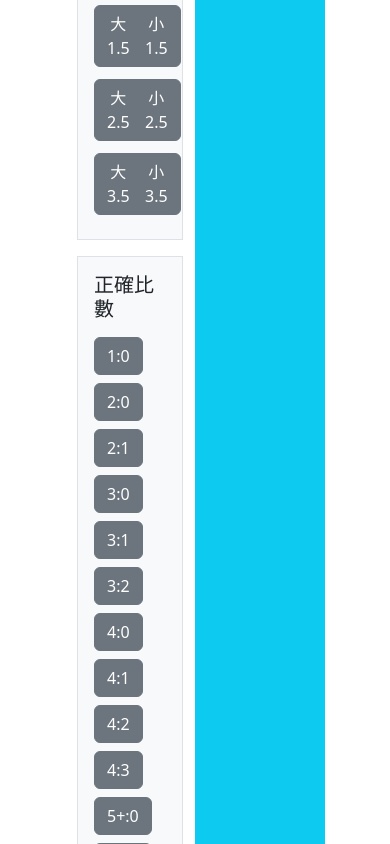
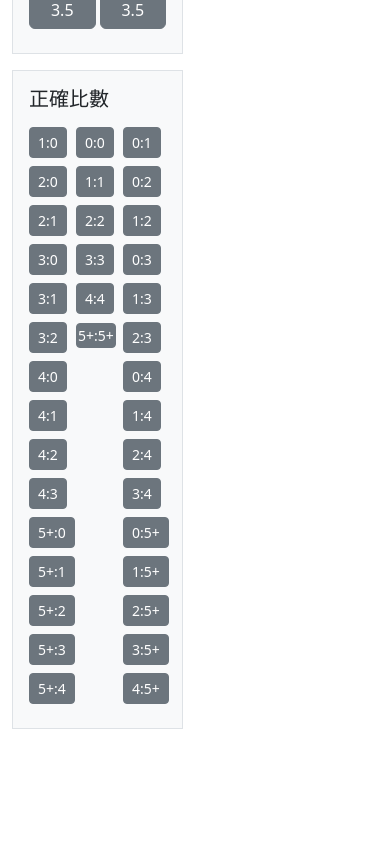
Before and after one commit to EasonLiu0913/twSportLotteryCal, a React (Create React App) app: page / in a window 390 px wide. Shown: the part 1480-2324 px from the top of the page. After the commit the page ends 2225 px from the top, so only its background shows below. Built offline with nearby package versions, Linux system fonts and the light colour scheme.

Commit message:
fix layout

```diff
--- a/src/App.css
+++ b/src/App.css
@@ -36,3 +36,16 @@
     transform: rotate(360deg);
   }
 }
+
+@media screen and (max-width:768px) {
+  button.btn-small{
+    --bs-btn-padding-y: 0.25rem;
+    --bs-btn-padding-x: 0.5rem;
+    --bs-btn-font-size: 0.875rem;
+    --bs-btn-border-radius: 0.25rem;
+  }
+
+  button.small-padding{
+    padding: 1px;
+  }
+}
--- a/src/App.js
+++ b/src/App.js
@@ -320,29 +320,29 @@ function App() {
     }
 
     function handleBetRateChange(e) {
-        console.log('handleBetRateChange e', e.target.value);
+        // console.log('handleBetRateChange e', e.target.value);
 
         // console.log('handleBetRateChange e', e.target.dataset.betId);
-        console.log('e.target.dataset.value', e.target.dataset.value);
+        // console.log('e.target.dataset.value', e.target.dataset.value);
 
         if (e.target.dataset.target === 'delete') {
             const originalData = { ...betResultObj };
             delete originalData[e.target.dataset.betId];
 
-            console.log('originalData', originalData);
-            setBetResultObj(originalData);
+            // console.log('originalData', originalData);
+            // setBetResultObj(originalData);
         } else {
             const newValue = e.target.value
                 ? e.target.value
                 : +e.target.dataset.value === 1
                 ? 0
                 : 1;
-            console.log('handleBetRateChange  newValue', newValue);
+            // console.log('handleBetRateChange  newValue', newValue);
             const originalData = { ...betResultObj };
             originalData[e.target.dataset.betId][e.target.dataset.target] =
                 newValue;
 
-            console.log('originalData', originalData);
+            // console.log('originalData', originalData);
             setBetResultObj(originalData);
         }
     }
@@ -371,8 +371,8 @@ function App() {
                             ))}
                     </div>
                 </div>
-                <div className="row">
-                    <div className="col-4 offset-2">
+                <div className="row align-items-start">
+                    <div className="col-6 col-md-4 offset-md-2">
                         {/* 不讓分 */}
                         <div className="border p-3 bg-light mb-3">
                             <h5 className="bet-title">不讓分</h5>
@@ -725,10 +725,10 @@ function App() {
                         <div className="border p-3 bg-light my-3">
                             <h5 className="bet-title">正確比數</h5>
                             <div className="row justify-content-between g-1">
-                                <div className="col-auto">
+                                <div className="col-4">
                                     <div className="my-2">
                                         <button
-                                            className="btn btn-secondary "
+                                            className="btn btn-secondary btn-small"
                                             data-bet-title="正確比數"
                                             data-bet-id="70"
                                             onClick={handleClickBetBtn}
@@ -739,7 +739,7 @@ function App() {
 
                                     <div className="my-2">
                                         <button
-                                            className="btn btn-secondary "
+                                            className="btn btn-secondary btn-small "
                                             data-bet-title="正確比數"
                                             data-bet-id="71"
                                             onClick={handleClickBetBtn}
@@ -750,7 +750,7 @@ function App() {
 
                                     <div className="my-2">
                                         <button
-                                            className="btn btn-secondary "
+                                            className="btn btn-secondary btn-small "
                                             data-bet-title="正確比數"
                                             data-bet-id="72"
                                             onClick={handleClickBetBtn}
@@ -761,7 +761,7 @@ function App() {
 
                                     <div className="my-2">
                                         <button
-                                            className="btn btn-secondary "
+                                            className="btn btn-secondary btn-small "
                                             data-bet-title="正確比數"
                                             data-bet-id="73"
                                             onClick={handleClickBetBtn}
@@ -772,7 +772,7 @@ function App() {
 
                                     <div className="my-2">
                                         <button
-                                            className="btn btn-secondary "
+                                            className="btn btn-secondary btn-small "
                                             data-bet-title="正確比數"
                                             data-bet-id="74"
                                             onClick={handleClickBetBtn}
@@ -783,7 +783,7 @@ function App() {
 
                                     <div className="my-2">
                                         <button
-                                            className="btn btn-secondary "
+                                            className="btn btn-secondary btn-small "
                                             data-bet-title="正確比數"
                                             data-bet-id="75"
                                             onClick={handleClickBetBtn}
@@ -794,7 +794,7 @@ function App() {
 
                                     <div className="my-2">
                                         <button
-                                            className="btn btn-secondary "
+                                            className="btn btn-secondary btn-small "
                                             data-bet-title="正確比數"
                                             data-bet-id="76"
                                             onClick={handleClickBetBtn}
@@ -805,7 +805,7 @@ function App() {
 
                                     <div className="my-2">
                                         <button
-                                            className="btn btn-secondary "
+                                            className="btn btn-secondary btn-small "
                                             data-bet-title="正確比數"
                                             data-bet-id="77"
                                             onClick={handleClickBetBtn}
@@ -816,7 +816,7 @@ function App() {
 
                                     <div className="my-2">
                                         <button
-                                            className="btn btn-secondary "
+                                            className="btn btn-secondary btn-small "
                                             data-bet-title="正確比數"
                                             data-bet-id="78"
                                             onClick={handleClickBetBtn}
@@ -827,7 +827,7 @@ function App() {
 
                                     <div className="my-2">
                                         <button
-                                            className="btn btn-secondary "
+                                            className="btn btn-secondary btn-small "
                                             data-bet-title="正確比數"
                                             data-bet-id="79"
                                             onClick={handleClickBetBtn}
@@ -838,7 +838,7 @@ function App() {
 
                                     <div className="my-2">
                                         <button
-                                            className="btn btn-secondary "
+                                            className="btn btn-secondary btn-small "
                                             data-bet-title="正確比數"
                                             data-bet-id="80"
                                             onClick={handleClickBetBtn}
@@ -849,7 +849,7 @@ function App() {
 
                                     <div className="my-2">
                                         <button
-                                            className="btn btn-secondary "
+                                            className="btn btn-secondary btn-small "
                                             data-bet-title="正確比數"
                                             data-bet-id="81"
                                             onClick={handleClickBetBtn}
@@ -860,7 +860,7 @@ function App() {
 
                                     <div className="my-2">
                                         <button
-                                            className="btn btn-secondary "
+                                            className="btn btn-secondary btn-small "
                                             data-bet-title="正確比數"
                                             data-bet-id="82"
                                             onClick={handleClickBetBtn}
@@ -871,7 +871,7 @@ function App() {
 
                                     <div className="my-2">
                                         <button
-                                            className="btn btn-secondary "
+                                            className="btn btn-secondary btn-small "
                                             data-bet-title="正確比數"
                                             data-bet-id="83"
                                             onClick={handleClickBetBtn}
@@ -882,7 +882,7 @@ function App() {
 
                                     <div className="my-2">
                                         <button
-                                            className="btn btn-secondary "
+                                            className="btn btn-secondary btn-small "
                                             data-bet-title="正確比數"
                                             data-bet-id="84"
                                             onClick={handleClickBetBtn}
@@ -892,10 +892,10 @@ function App() {
                                     </div>
                                 </div>
 
-                                <div className="col-auto">
+                                <div className="col-4">
                                     <div className="my-2">
                                         <button
-                                            className="btn btn-secondary "
+                                            className="btn btn-secondary btn-small "
                                             data-bet-title="正確比數"
                                             data-bet-id="85"
                                             onClick={handleClickBetBtn}
@@ -905,7 +905,7 @@ function App() {
                                     </div>
                                     <div className="my-2">
                                         <button
-                                            className="btn btn-secondary "
+                                            className="btn btn-secondary btn-small "
                                             data-bet-title="正確比數"
                                             data-bet-id="86"
                                             onClick={handleClickBetBtn}
@@ -915,7 +915,7 @@ function App() {
                                     </div>
                                     <div className="my-2">
                                         <button
-                                            className="btn btn-secondary "
+                                            className="btn btn-secondary btn-small "
                                             data-bet-title="正確比數"
                                             data-bet-id="87"
                                             onClick={handleClickBetBtn}
@@ -925,7 +925,7 @@ function App() {
                                     </div>
                                     <div className="my-2">
                                         <button
-                                            className="btn btn-secondary "
+                                            className="btn btn-secondary btn-small "
                                             data-bet-title="正確比數"
                                             data-bet-id="88"
                                             onClick={handleClickBetBtn}
@@ -935,7 +935,7 @@ function App() {
                                     </div>
                                     <div className="my-2">
                                         <button
-                                            className="btn btn-secondary "
+                                            className="btn btn-secondary btn-small "
                                             data-bet-title="正確比數"
                                             data-bet-id="89"
                                             onClick={handleClickBetBtn}
@@ -945,7 +945,7 @@ function App() {
                                     </div>
                                     <div className="my-2">
                                         <button
-                                            className="btn btn-secondary "
+                                            className="btn btn-secondary btn-small small-padding"
                                             data-bet-title="正確比數"
                                             data-bet-id="90"
                                             onClick={handleClickBetBtn}
@@ -955,10 +955,10 @@ function App() {
                                     </div>
                                 </div>
 
-                                <div className="col-auto">
+                                <div className="col-4">
                                     <div className="my-2">
                                         <button
-                                            className="btn btn-secondary "
+                                            className="btn btn-secondary btn-small "
                                             data-bet-title="正確比數"
                                             data-bet-id="91"
                                             onClick={handleClickBetBtn}
@@ -968,7 +968,7 @@ function App() {
                                     </div>
                                     <div className="my-2">
                                         <button
-                                            className="btn btn-secondary "
+                                            className="btn btn-secondary btn-small "
                                             data-bet-title="正確比數"
                                             data-bet-id="92"
                                             onClick={handleClickBetBtn}
@@ -978,7 +978,7 @@ function App() {
                                     </div>
                                     <div className="my-2">
                                         <button
-                                            className="btn btn-secondary "
+                                            className="btn btn-secondary btn-small "
                                             data-bet-title="正確比數"
                                             data-bet-id="93"
                                             onClick={handleClickBetBtn}
@@ -988,7 +988,7 @@ function App() {
                                     </div>
                                     <div className="my-2">
                                         <button
-                                            className="btn btn-secondary "
+                                            className="btn btn-secondary btn-small "
                                             data-bet-title="正確比數"
                                             data-bet-id="94"
                                             onClick={handleClickBetBtn}
@@ -998,7 +998,7 @@ function App() {
                                     </div>
                                     <div className="my-2">
                                         <button
-                                            className="btn btn-secondary "
+                                            className="btn btn-secondary btn-small "
                                             data-bet-title="正確比數"
                                             data-bet-id="95"
                                             onClick={handleClickBetBtn}
@@ -1008,7 +1008,7 @@ function App() {
                                     </div>
                                     <div className="my-2">
                                         <button
-                                            className="btn btn-secondary "
+                                            className="btn btn-secondary btn-small "
                                             data-bet-title="正確比數"
                                             data-bet-id="96"
                                             onClick={handleClickBetBtn}
@@ -1018,7 +1018,7 @@ function App() {
                                     </div>
                                     <div className="my-2">
                                         <button
-                                            className="btn btn-secondary "
+                                            className="btn btn-secondary btn-small "
                                             data-bet-title="正確比數"
                                             data-bet-id="97"
                                             onClick={handleClickBetBtn}
@@ -1028,7 +1028,7 @@ function App() {
                                     </div>
                                     <div className="my-2">
                                         <button
-                                            className="btn btn-secondary "
+                                            className="btn btn-secondary btn-small "
                                             data-bet-title="正確比數"
                                             data-bet-id="98"
                                             onClick={handleClickBetBtn}
@@ -1038,7 +1038,7 @@ function App() {
                                     </div>
                                     <div className="my-2">
                                         <button
-                                            className="btn btn-secondary "
+                                            className="btn btn-secondary btn-small "
                                             data-bet-title="正確比數"
                                             data-bet-id="99"
                                             onClick={handleClickBetBtn}
@@ -1048,7 +1048,7 @@ function App() {
                                     </div>
                                     <div className="my-2">
                                         <button
-                                            className="btn btn-secondary "
+                                            className="btn btn-secondary btn-small "
                                             data-bet-title="正確比數"
                                             data-bet-id="100"
                                             onClick={handleClickBetBtn}
@@ -1058,7 +1058,7 @@ function App() {
                                     </div>
                                     <div className="my-2">
                                         <button
-                                            className="btn btn-secondary "
+                                            className="btn btn-secondary btn-small "
                                             data-bet-title="正確比數"
                                             data-bet-id="101"
                                             onClick={handleClickBetBtn}
@@ -1068,7 +1068,7 @@ function App() {
                                     </div>
                                     <div className="my-2">
                                         <button
-                                            className="btn btn-secondary "
+                                            className="btn btn-secondary btn-small "
                                             data-bet-title="正確比數"
                                             data-bet-id="102"
                                             onClick={handleClickBetBtn}
@@ -1078,7 +1078,7 @@ function App() {
                                     </div>
                                     <div className="my-2">
                                         <button
-                                            className="btn btn-secondary "
+                                            className="btn btn-secondary btn-small "
                                             data-bet-title="正確比數"
                                             data-bet-id="103"
                                             onClick={handleClickBetBtn}
@@ -1088,7 +1088,7 @@ function App() {
                                     </div>
                                     <div className="my-2">
                                         <button
-                                            className="btn btn-secondary "
+                                            className="btn btn-secondary btn-small "
                                             data-bet-title="正確比數"
                                             data-bet-id="104"
                                             onClick={handleClickBetBtn}
@@ -1098,7 +1098,7 @@ function App() {
                                     </div>
                                     <div className="my-2">
                                         <button
-                                            className="btn btn-secondary "
+                                            className="btn btn-secondary btn-small "
                                             data-bet-title="正確比數"
                                             data-bet-id="105"
                                             onClick={handleClickBetBtn}
@@ -1111,7 +1111,10 @@ function App() {
                         </div>
                     </div>
 
-                    <div className="col-4 bg-info py-3">
+                    <div
+                        className="col-6 col-md-4 bg-info py-3 position-sticky"
+                        style={{ top: 0 }}
+                    >
                         <h5
                             className="text-center btn btn-dark w-100"
                             style={{ borderRadius: 0 }}
```
